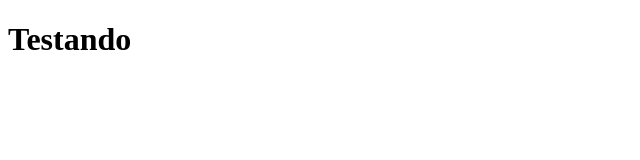
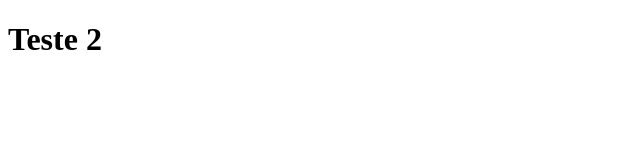
Before and after one commit to enriquebds/MaratonKenzie, a plain HTML site: page index.html in a window 1280 px wide. Shown: the full height of the page, 0-640 px from the left. Drawn offline with Linux system fonts and the light colour scheme.

Commit message:
Segundo teste

```diff
--- a/index.html
+++ b/index.html
@@ -7,6 +7,6 @@
     <title>Document</title>
 </head>
 <body>
-    <h1>Testando</h1>
+    <h1>Teste 2</h1>
 </body>
 </html>
```
